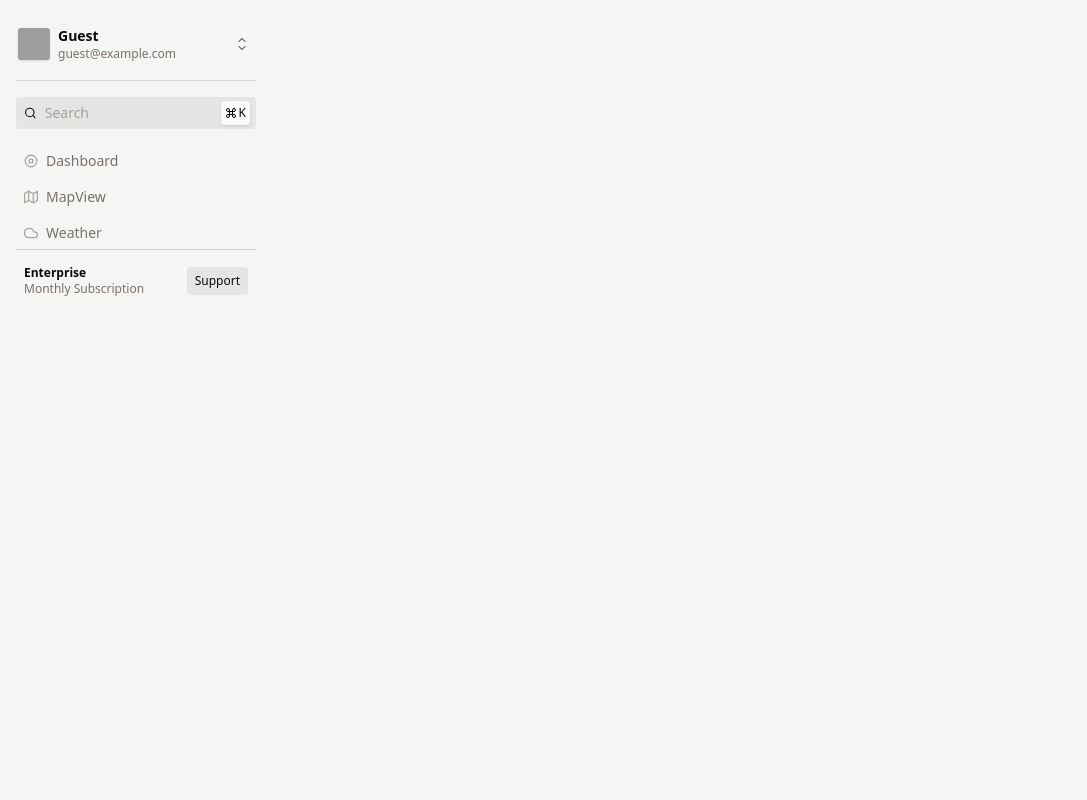
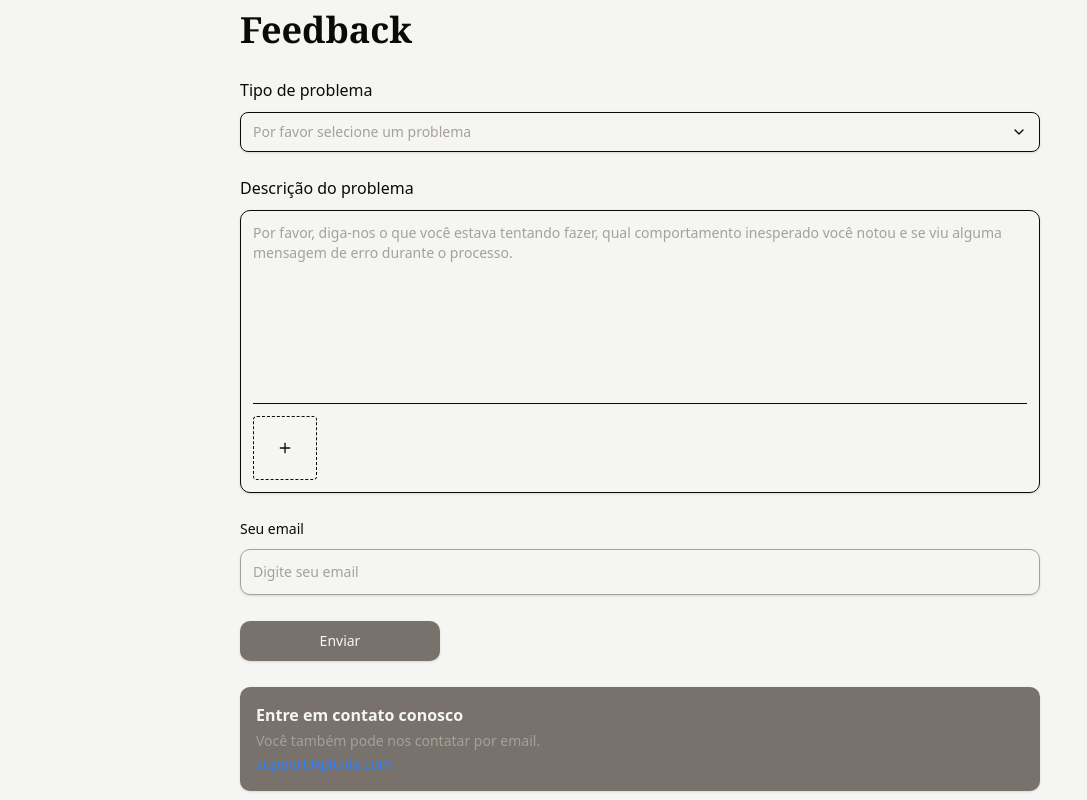
Before and after one commit to pietroaandrade/Floody, a React (Vite) app in the folder frontend/floody-frontend/: page /support in a window 1280 px wide. Shown: the whole page, without its empty margins (0-1087 px from the left). Built offline with nearby package versions, Linux system fonts and the light colour scheme; grey boxes are pictures that could not be loaded.

Commit message:
feat.support_page

```diff
--- a/frontend/floody-frontend/src/App.jsx
+++ b/frontend/floody-frontend/src/App.jsx
@@ -4,29 +4,22 @@ import Weather from "./components/WeatherAnalyst/Weather";
 import Dashboard from "./components/Dashboard/Dashboard";
 import Login from "./components/login/signup/Login";
 import Signup from "./components/login/signup/Signup";
+import Support from "./components/Support/support";
 //Routes
 import { BrowserRouter, Routes, Route, useLocation } from "react-router-dom";
 import { QueryClientProvider, QueryClient } from "@tanstack/react-query";
 
 function AppContent() {
   const location = useLocation();
-  const isAuthPage = location.pathname === "/" || location.pathname === "/signup";
-  const queryClient = new QueryClient({
-    defaultOptions:{
-      queries:{
-        staleTime: 5*60*1000,
-        gcTime: 10*60*1000,
-        retry: false,
-        refetchOnWindowFocus: false
-      }
-    }
-  })
+  const isAuthPage = location.pathname === "/" || location.pathname === "/signup" || location.pathname === "/support";
+
 
   return (
-    <QueryClientProvider client={queryClient}>
+
       <Routes>
         <Route path="/" element={<Login />} />
         <Route path="/signup" element={<Signup />} />
+        <Route path="/support" element={<Support />} />
 
         <Route
           path="/*"
@@ -43,7 +36,7 @@ function AppContent() {
           }
         />
       </Routes>
-    </QueryClientProvider >
+
   );
 }
 
--- a/frontend/floody-frontend/src/components/Navbar/Plan.jsx
+++ b/frontend/floody-frontend/src/components/Navbar/Plan.jsx
@@ -1,6 +1,5 @@
 import React from "react";
-
-
+import { Link } from "react-router-dom";
 
 export default function Plan (){
     return(
@@ -11,14 +10,14 @@ export default function Plan (){
                     <p className="font-bold">Enterprise</p>
                     <p className= "text-stone-500">Monthly Subscription</p>
                 </div>
-                <button className="px-2 py-1.5 font-medium
-                bg-stone-200 hover:bg-stone-300 transition-colors
-                rounded">
-                    Support
-                </button>
-
+                <Link to="/support">
+                    <button className="px-2 py-1.5 font-medium
+                    bg-stone-200 hover:bg-stone-300 transition-colors
+                    rounded">
+                        Support
+                    </button>
+                </Link>
             </div>
-
         </div>
     )
 }
--- /dev/null
+++ b/frontend/floody-frontend/src/components/Support/Support.jsx
@@ -0,0 +1,92 @@
+import {FiChevronUp, FiChevronDown, FiPlus, } from "react-icons/fi"
+import React, { useState } from "react";
+
+export default function Support(){
+    const [isDropdownOpen, setIsDropdownOpen] = useState(false);
+    const [selectedProblem, setSelectedProblem] = useState('');
+
+    const problemTypes = [
+        "Solicitação de recurso",
+        "Relatório de problema",
+        "Verificação de número de telefone",
+        "Questão de associação e pagamento",
+        "Problema com a conta",
+        "Outro"
+    ];
+
+    const toggleDropdown = () => {
+        setIsDropdownOpen(!isDropdownOpen);
+    };
+
+    const handleProblemSelect = (problem) => {
+        setSelectedProblem(problem);
+        setIsDropdownOpen(false);
+    };
+
+    return(
+        <div className="flex flex-col items-center justify-center w-full h-full px-4 py-4 gap-4">
+            <div className="w-full mx-auto max-w-[800px] flex flex-col gap-6" >
+                <h1 className="text-4xl font-bold mb-1 font-serif">Feedback</h1>
+                <div className="flex flex-col gap-2.5 relative">
+                    <p>Tipo de problema</p>
+                    <button
+                        className="w-full border h-10 px-3 rounded-lg flex items-center justify-between cursor-pointer shadow"
+                        onClick={toggleDropdown}
+                    >
+                        <span className="text-sm text-stone-400">
+                            {selectedProblem || "Por favor selecione um problema"}
+                        </span>
+                        {isDropdownOpen ? <FiChevronUp /> : <FiChevronDown />}
+                    </button>
+                    {isDropdownOpen && (
+                        <div className="absolute top-[calc(100%_+_4px)] left-0 w-full rounded-lg shadow-lg bg-white z-10">
+                            {problemTypes.map((problem) => (
+                                <div
+                                    key={problem}
+                                    className="m-1 px-3 py-2 rounded cursor-pointer hover:bg-stone-100 text-sm text-stone-700"
+                                    onClick={() => handleProblemSelect(problem)}
+                                >
+                                    {problem}
+                                </div>
+                            ))}
+                        </div>
+                    )}
+                </div>
+                <div className="flex flex-col gap-2.5">
+                    <p>Descrição do problema</p>
+                    <div className="rounded-[10px] flex flex-col p-3 border shadow">
+                    <textarea className="min-h-[180px] text-sm text-stone-400 placeholder:text-[var(--text-disable)] bg-transparent resize-none outline-none" placeholder="Por favor, diga-nos o que você estava tentando fazer, qual comportamento inesperado você notou e se viu alguma mensagem de erro durante o processo."></textarea>
+                    <div className="flex items-end justify-between border-t border-[var(--border-light)] pt-3">
+                        <div class="flex gap-2">
+                            <button className="w-16 h-16 border border-dashed border-[var(--border-dark)] rounded flex items-center justify-center clickable hover:bg-stone-200">
+                                <FiPlus />
+                            </button>
+                        </div>
+
+                    </div>
+                </div>
+                <div className="mt-4 flex flex-col gap-2.5">
+                    <p className="text-sm font-medium">Seu email</p>
+                    <input type="email" className=" text-stone-400 border shadow rounded-[10px] p-3 text-sm outline-none  placeholder:text-[var(--text-disable)]" placeholder="Digite seu email">
+                    </input>
+
+                </div>
+                <button className="mt-4 inline-flex items-center shadow justify-center whitespace-nowrap text-sm font-medium text-stone-100 transition-colors  bg-stone-500 h-[36px] px-[12px] rounded-[10px] gap-[6px] hover:opacity-90 w-[200px] min-h-10">
+                    Enviar
+
+                </button>
+                <div className="mt-4 bg-stone-500 rounded-[10px] shadow p-4">
+                    <h2 class="text-base font-semibold mb-1 text-stone-100">Entre em contato conosco</h2>
+                    <p class="text-sm text-stone-400">Você também pode nos contatar por email.</p>
+                    <a href="mailto:support@pluvia.com" class="text-sm text-blue-500 hover:opacity-80">support@pluvia.com</a>
+                </div>
+
+            </div>
+        </div>
+        </div>
+
+
+
+
+    )
+}
```
